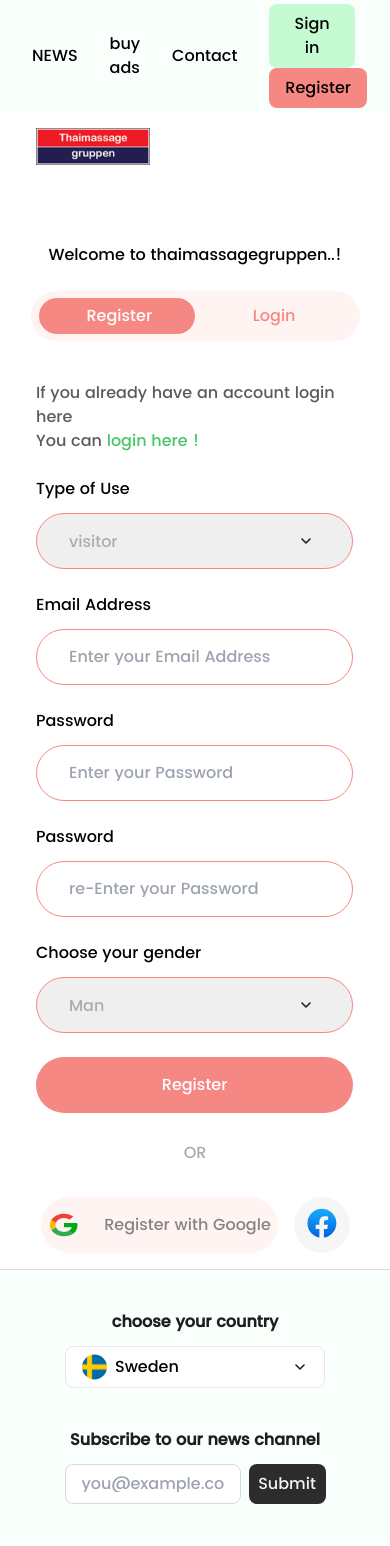
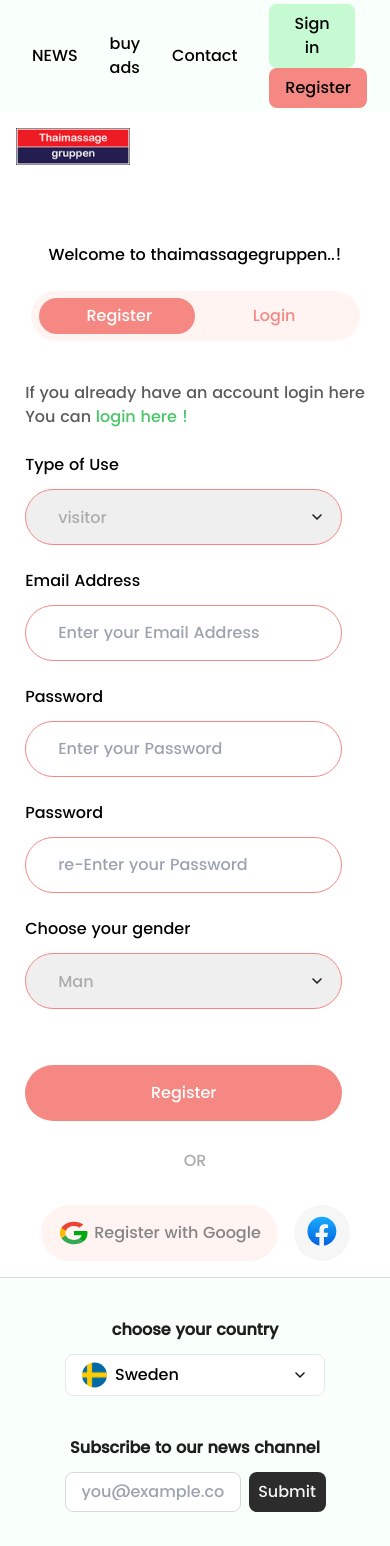
Before and after one commit to aliakbarzn/hooman, a Next.js app: page /en/auth in a window 390 px wide. Shown: the top 1546 px of the page. Built offline with nearby package versions, Linux system fonts and the light colour scheme.

Commit message:
fix : responsive

```diff
--- a/src/sections/auth/index.tsx
+++ b/src/sections/auth/index.tsx
@@ -11,16 +11,16 @@ const AuthIndex = () => {
 	const [isRegister, setIsRegister] = useState(true);
 
 	return (
-		<div className='bg-white sm:px-0 sm:py-0 px-9 py-4'>
+		<div className='bg-white mx-auto sm:px-0 sm:py-0 px-4 py-4'>
 			{/* icon section */}
-			<div className='sm:py-12 sm:px-9 sm:flex sm:justify-end'>
+			<div className='max-w-screen-lg sm:py-12 sm:px-9 sm:flex sm:justify-start'>
 				<Image src={logo} alt='logo' width={114} height={36} className='cursor-pointer' />
 			</div>
 			{/* content container */}
-			<div className='sm:gap-x-36 sm:px-20 sm:py-16 sm:flex mt-[78px] sm:mt-0'>
+			<div className='w-full sm:gap-x-36 sm:px-20 sm:py-16 sm:flex sm:justify-center mt-[78px] sm:mt-0'>
 				{/* left section */}
 				<div className='hidden sm:gap-y-20 sm:flex sm:flex-col'>
-					{isRegister ? <Image src={indexImage} alt='index-image' /> : <Image width={488} height={411} src={indexImage} alt='index-image' />}
+					{isRegister ? <Image layout='responsive' className='object-contain' src={indexImage} alt='index-image' /> : <Image layout='responsive' className='object-contain' src={indexImage} alt='index-image' />}
 					<div className={`px-11 py-8 w-[615px] flex flex-col gap-y-8 bg-[#F6F9FF] rounded-md ${isRegister ? 'h-[425px]' : null}`}>
 						<div className='flex gap-x-8 items-start'>
 							<TickIcon />
@@ -40,7 +40,6 @@ const AuthIndex = () => {
 						</div>}
 					</div>
 				</div>
-				<div className='flex flex-col '></div>
 				{/* right section */}
 				<div className='gap-y-10 flex flex-col items-center'>
 					<div className='flex flex-col gap-y-6 items-center'>
--- a/src/sections/auth/register.tsx
+++ b/src/sections/auth/register.tsx
@@ -3,7 +3,7 @@ import React from 'react'
 
 export default function Register() {
 	return (
-        <div>
+		<div className='md:w-[440]'>
 			<form className='gap-y-6 flex flex-col'>
 				<div className="">
 					<p className='text-[#5B5B5B]'>If you already have an account login here </p>
@@ -18,7 +18,7 @@ export default function Register() {
 							<option className='' value="visitor">visitor</option>
 							<option className='' value="visitor">visitor</option>
 						</select>
-                        <div className='absolute z-10 top-5 right-10 pointer-events-none '>
+						<div className='absolute top-5 right-10 pointer-events-none '>
 							<ChevronDownIcon />
 						</div>
 					</div>
@@ -46,7 +46,7 @@ export default function Register() {
 							<option value="Man">Man</option>
 							<option value="Woman">Woman</option>
 						</select>
-                        <div className='absolute z-10 top-5 right-10 pointer-events-none '>
+						<div className='absolute top-5 right-10 pointer-events-none '>
 							<ChevronDownIcon />
 						</div>
 					</div>
@@ -54,11 +54,11 @@ export default function Register() {
 				{/* consent */}
 				<div className='hidden gap-x-2 sm:flex items-start'>
 					<input className='mt-1 cursor-pointer w-[18px] h-[18px]' type="checkbox" id='consent' />
-                    <label className='hover:underline cursor-text font-light text-base' htmlFor='consent'>By registering on the site, I read and approve the rules and regulations. me</label>
+					<label className='max-w-[398px] hover:underline cursor-text font-light text-base' htmlFor='consent'>By registering on the site, I read and approve the rules and regulations. me</label>
 				</div>
 				{/* submit button */}
 				<button
-                    className='text-base font-light text-white w-[317.15px] sm:w-[435px] h-14 bg-[#F58882] rounded-[36px]'
+					className='mt-8 sm:mt-0 text-base font-light text-white w-[317.15px] sm:w-[435px] h-14 bg-[#F58882] rounded-[36px]'
 				>Register</button>
 			</form>
 			{/* register / login with google / facebook */}
@@ -66,12 +66,12 @@ export default function Register() {
 				<p className='text-base font-normal text-[#ABABAB]'>OR</p>
 				<div className='flex gap-x-4'>
 					{/* google */}
-                    <div className='flex items-center gap-x-6 bg-[#FFF4F2] w-[237px] sm:w-[362px] h-14 justify-center rounded-[36px] cursor-pointer'>
+					<div className='flex items-center gap-x-1 sm:gap-x-6 bg-[#FFF4F2] w-[237px] sm:w-[362px] h-14 justify-center rounded-[36px] cursor-pointer'>
 						<GoogleIcon />
-                        <p className='text-[#848483]'>Register with Google</p>
+						<p className='text-base text-[#848483]'>Register with Google</p>
 					</div>
 					{/* facebook */}
-                    <div className='flex items-center bg-[#F6F6F6] w-14 h-14 justify-center rounded-[36px] cursor-pointer'>
+					<div className='flex items-center gap-x-1 sm:gap-x-6 bg-[#F6F6F6] w-14 h-14 justify-center rounded-[36px] cursor-pointer'>
 						<FacebookIcon />
 					</div>
 				</div>
--- a/src/sections/auth/signin.tsx
+++ b/src/sections/auth/signin.tsx
@@ -50,9 +50,9 @@ export default function SignIn() {
                 <p className='text-base font-normal text-[#ABABAB]'>OR</p>
                 <div className='flex gap-x-4'>
                     {/* google */}
-                    <div className='flex items-center gap-x-6 bg-[#F7FFEF] w-[237px] sm:w-[362px] h-14 justify-center rounded-[36px] cursor-pointer'>
+                    <div className='flex items-center gap-x-1 sm:gap-x-6 bg-[#F7FFEF] w-[237px] sm:w-[362px] h-14 justify-center rounded-[36px] cursor-pointer'>
                         <GoogleIcon />
-                        <p className='text-[#848483]'>Login with Google</p>
+                        <p className='text-base text-[#848483]'>Login with Google</p>
                     </div>
                     {/* facebook */}
                     <div className='flex items-center bg-[#F6F6F6] w-14 h-14 justify-center rounded-[36px] cursor-pointer'>
```
Lines whose indentation alone changed are shown as unchanged.
